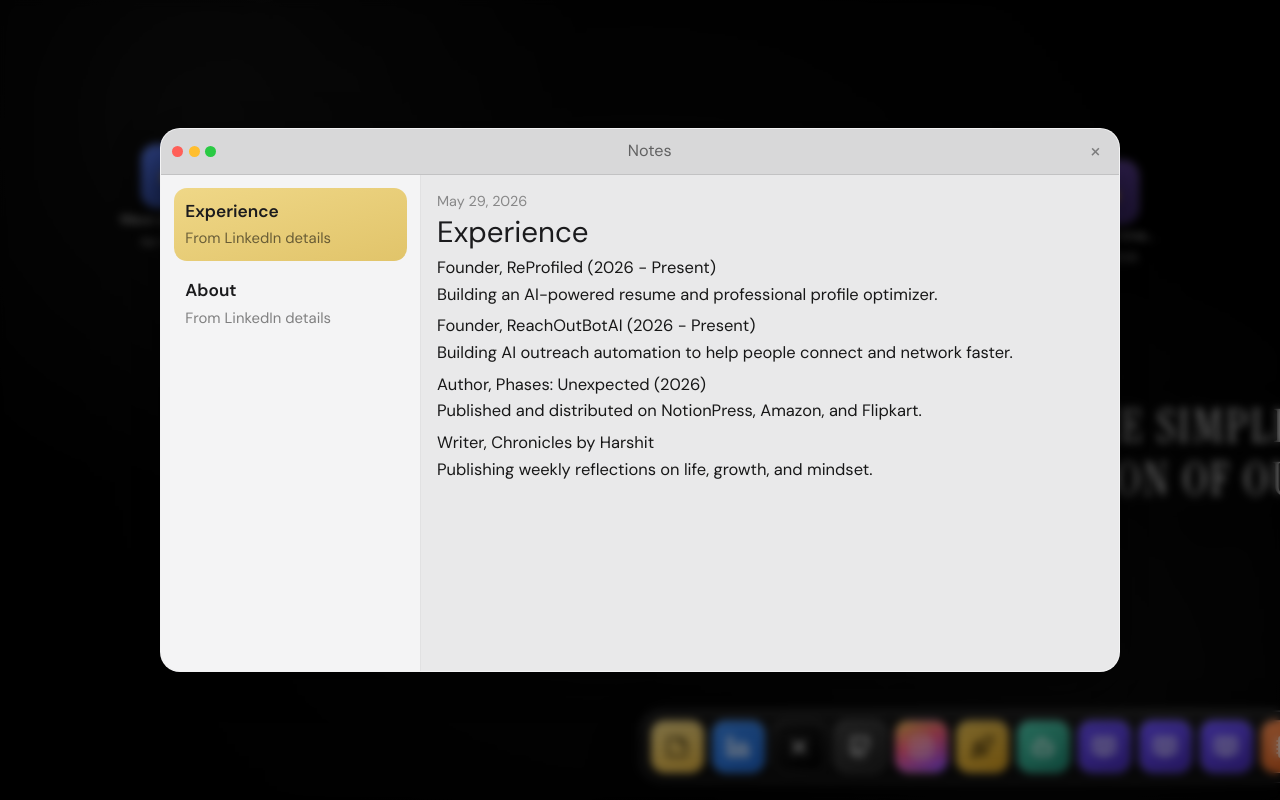
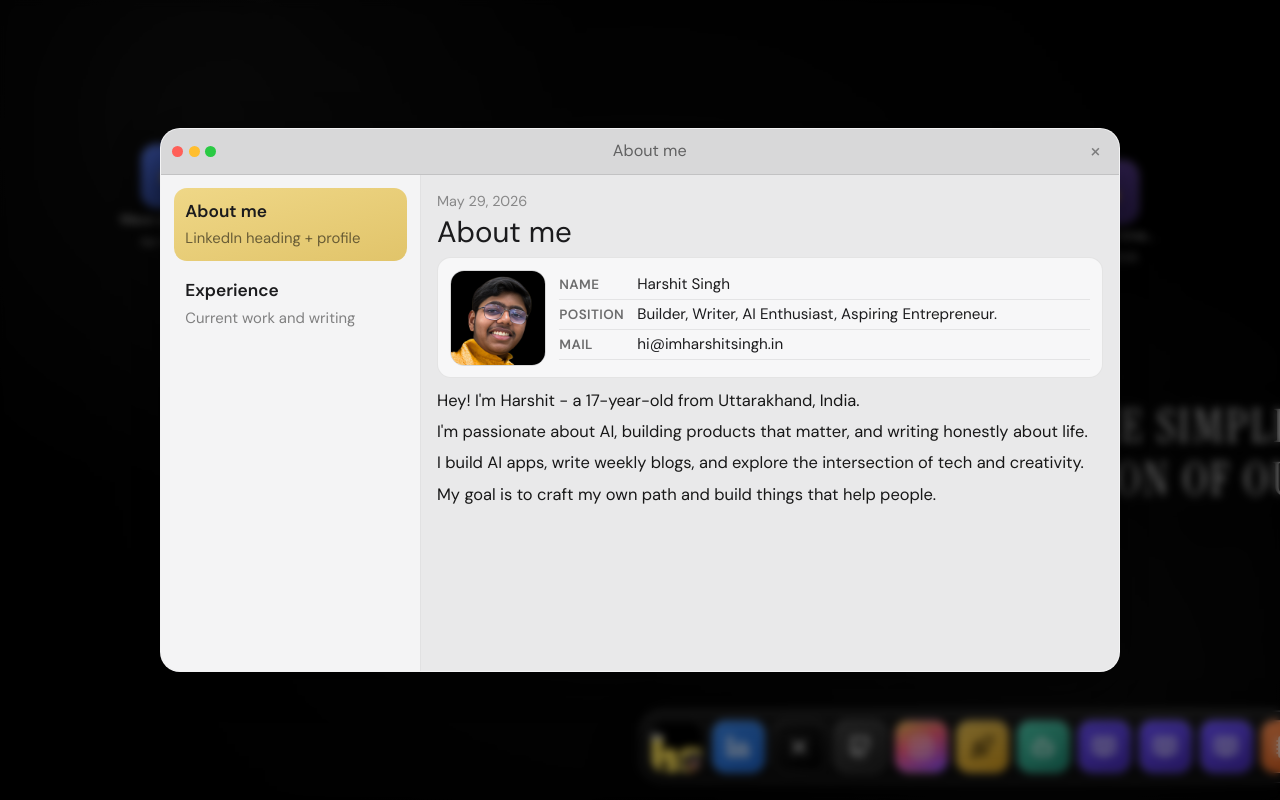
Before and after one commit to devwithharshit/imharshitsingh.in, a Next.js app: page / in a window 1280 px wide. Both pictures are taken after a click on the button "About Me". Built offline with nearby package versions, Linux system fonts and the light colour scheme.

Commit message:
Add draggable blog icons and custom About dock avatar

```diff
--- a/app/globals.css
+++ b/app/globals.css
@@ -123,6 +123,8 @@
   width: 100%;
   max-width: 164px;
   margin: 0 auto;
+  cursor: pointer;
+  user-select: none;
 }
 
 .blog-app-tile {
@@ -236,6 +238,42 @@
 .dock-icon-button:focus-visible {
   outline: 2px solid var(--accent);
   outline-offset: 2px;
+}
+
+.dock-about-button {
+  padding: 0;
+  overflow: hidden;
+  background: #080808;
+}
+
+.dock-about-imhs {
+  position: absolute;
+  inset: 0;
+}
+
+.dock-about-imhs-image {
+  object-fit: cover;
+  object-position: center;
+  transform: scale(1.42);
+  filter: contrast(1.05);
+}
+
+.dock-about-avatar {
+  position: absolute;
+  right: -2px;
+  bottom: -2px;
+  width: 22px;
+  height: 22px;
+  border-radius: 999px;
+  overflow: hidden;
+  border: 1.5px solid rgba(255, 255, 255, 0.9);
+  box-shadow: 0 4px 10px rgba(0, 0, 0, 0.45);
+  z-index: 2;
+}
+
+.dock-about-avatar-image {
+  object-fit: cover;
+  object-position: center top;
 }
 
 .tone-notes {
@@ -427,6 +465,7 @@
   display: flex;
   flex-direction: column;
   gap: 0.28rem;
+  margin-top: 0.72rem;
 }
 
 .notes-lines p {
@@ -435,6 +474,56 @@
   line-height: 1.36;
   color: rgba(0, 0, 0, 0.9);
   white-space: pre-wrap;
+}
+
+.about-profile-card {
+  margin-top: 0.45rem;
+  padding: 0.72rem;
+  border-radius: 14px;
+  border: 1px solid rgba(0, 0, 0, 0.08);
+  background: rgba(255, 255, 255, 0.64);
+}
+
+.about-profile-head {
+  display: flex;
+  gap: 0.86rem;
+  align-items: flex-start;
+}
+
+.about-profile-image-wrap {
+  position: relative;
+  width: 96px;
+  height: 96px;
+  border-radius: 14px;
+  overflow: hidden;
+  border: 1px solid rgba(0, 0, 0, 0.12);
+  flex-shrink: 0;
+}
+
+.about-profile-image {
+  object-fit: cover;
+  object-position: center top;
+}
+
+.about-profile-meta {
+  flex: 1;
+}
+
+.about-profile-meta p {
+  margin: 0;
+  padding: 0.32rem 0;
+  border-bottom: 1px solid rgba(0, 0, 0, 0.08);
+  font-size: 0.95rem;
+  line-height: 1.25;
+}
+
+.about-profile-meta p span {
+  display: inline-block;
+  width: 78px;
+  font-size: 0.84rem;
+  font-weight: 600;
+  letter-spacing: 0.03em;
+  color: rgba(0, 0, 0, 0.56);
 }
 
 @media (min-width: 1024px) {
@@ -451,6 +540,12 @@
     position: absolute;
     pointer-events: auto;
     width: 142px;
+    cursor: grab;
+    touch-action: none;
+  }
+
+  .desktop-blog-app:active {
+    cursor: grabbing;
   }
 
   .blog-app-tile {
@@ -524,6 +619,11 @@
     border-radius: 12px;
   }
 
+  .dock-about-avatar {
+    width: 19px;
+    height: 19px;
+  }
+
   .notes-window {
     height: min(76vh, 680px);
   }
@@ -552,6 +652,24 @@
     font-size: 0.8rem;
   }
 
+  .about-profile-head {
+    flex-direction: column;
+  }
+
+  .about-profile-image-wrap {
+    width: 82px;
+    height: 82px;
+  }
+
+  .about-profile-meta p {
+    font-size: 0.9rem;
+  }
+
+  .about-profile-meta p span {
+    width: 64px;
+    font-size: 0.76rem;
+  }
+
   .notes-content h2 {
     font-size: 1.58rem;
   }
--- a/app/page.tsx
+++ b/app/page.tsx
@@ -1,6 +1,7 @@
 "use client";
 
 import { AnimatePresence, motion } from "framer-motion";
+import Image from "next/image";
 import {
   BookOpenText,
   Bot,
@@ -10,13 +11,13 @@
   Mail,
   NotebookText,
   Rocket,
-  StickyNote,
   X,
   type LucideIcon
 } from "lucide-react";
-import { useState } from "react";
+import { useEffect, useRef, useState } from "react";
 
 interface BlogApp {
+  id: string;
   title: string;
   date: string;
   href: string;
@@ -25,7 +26,7 @@
   delay: number;
 }
 
-type NotesTab = "experience" | "about";
+type InfoTab = "experience" | "about";
 
 interface DockLinkItem {
   type: "link";
@@ -35,19 +36,19 @@
   toneClass: string;
 }
 
-interface DockNotesItem {
-  type: "notes";
+interface DockAboutItem {
+  type: "about";
   label: string;
-  icon: LucideIcon;
-  toneClass: string;
 }
 
-type DockItem = DockLinkItem | DockNotesItem;
+type DockItem = DockAboutItem | DockLinkItem;
 
+const linkedInHeadline = "Builder, Writer, AI Enthusiast, Aspiring Entrepreneur.";
 const blogUrl = "https://harshitsinghofcl.wixsite.com/chronicles-by-h/blog";
 
 const blogApps: BlogApp[] = [
   {
+    id: "wave",
     title: "Wave of change...",
     date: "Apr 24, 2026",
     href: blogUrl,
@@ -56,6 +57,7 @@
     delay: 0.08
   },
   {
+    id: "waste",
     title: "Waste of time...",
     date: "Apr 17, 2026",
     href: blogUrl,
@@ -64,6 +66,7 @@
     delay: 0.14
   },
   {
+    id: "get-up",
     title: "Get up buddy!",
     date: "Apr 10, 2026",
     href: blogUrl,
@@ -72,6 +75,7 @@
     delay: 0.2
   },
   {
+    id: "rat-race",
     title: "The Rat Race...",
     date: "Apr 3, 2026",
     href: blogUrl,
@@ -80,6 +84,7 @@
     delay: 0.26
   },
   {
+    id: "rain",
     title: "Rain rain go away...",
     date: "Mar 20, 2026",
     href: blogUrl,
@@ -88,6 +93,7 @@
     delay: 0.32
   },
   {
+    id: "break",
     title: "After a break...",
     date: "Mar 13, 2026",
     href: blogUrl,
@@ -99,10 +105,8 @@
 
 const dockItems: DockItem[] = [
   {
-    type: "notes",
-    label: "Notes",
-    icon: StickyNote,
-    toneClass: "tone-notes"
+    type: "about",
+    label: "About Me"
   },
   {
     type: "link",
@@ -183,7 +187,7 @@
   }
 ];
 
-const notesData = {
+const infoData = {
   experience: {
     date: "May 29, 2026",
     title: "Experience",
@@ -203,7 +207,7 @@
   },
   about: {
     date: "May 29, 2026",
-    title: "About",
+    title: "About me",
     lines: [
       "Hey! I'm Harshit - a 17-year-old from Uttarakhand, India.",
       "",
@@ -217,8 +221,18 @@
 };
 
 export default function Home() {
-  const [isNotesOpen, setIsNotesOpen] = useState(false);
-  const [activeTab, setActiveTab] = useState<NotesTab>("experience");
+  const [isInfoOpen, setIsInfoOpen] = useState(false);
+  const [activeTab, setActiveTab] = useState<InfoTab>("experience");
+  const [isDesktop, setIsDesktop] = useState(false);
+  const dragConstraintsRef = useRef<HTMLElement | null>(null);
+  const draggedBlogIdRef = useRef<string | null>(null);
+
+  useEffect(() => {
+    const handleResize = () => setIsDesktop(window.innerWidth >= 1024);
+    handleResize();
+    window.addEventListener("resize", handleResize);
+    return () => window.removeEventListener("resize", handleResize);
+  }, []);
 
   return (
     <main className="scene-wrap">
@@ -234,10 +248,10 @@
         VERSION OF OURSELVES!
       </motion.p>
 
-      <section className="desktop-blog-cloud" aria-label="Blog apps">
+      <section ref={dragConstraintsRef} className="desktop-blog-cloud" aria-label="Blog apps">
         {blogApps.map((blog) => (
           <motion.a
-            key={blog.title}
+            key={blog.id}
             href={blog.href}
             target="_blank"
             rel="noopener noreferrer"
@@ -246,6 +260,24 @@
             animate={{ opacity: 1, y: 0 }}
             transition={{ duration: 0.45, delay: blog.delay }}
             whileHover={{ y: -5, scale: 1.04 }}
+            drag={isDesktop}
+            dragConstraints={dragConstraintsRef}
+            dragElastic={0.08}
+            dragMomentum={false}
+            whileDrag={{ scale: 1.08, cursor: "grabbing", zIndex: 120 }}
+            onDragStart={() => {
+              draggedBlogIdRef.current = blog.id;
+            }}
+            onDragEnd={() => {
+              setTimeout(() => {
+                draggedBlogIdRef.current = null;
+              }, 0);
+            }}
+            onClick={(event) => {
+              if (draggedBlogIdRef.current === blog.id) {
+                event.preventDefault();
+              }
+            }}
           >
             <div className={`blog-app-tile ${blog.imageClass}`}>
               <span>✍️</span>
@@ -263,25 +295,30 @@
         transition={{ duration: 0.7, delay: 0.2 }}
       >
         {dockItems.map((item) => {
-          const Icon = item.icon;
-
-          if (item.type === "notes") {
+          if (item.type === "about") {
             return (
               <button
                 key={item.label}
                 type="button"
-                className={`dock-icon-button ${item.toneClass}`}
+                className="dock-icon-button dock-about-button"
                 onClick={() => {
-                  setActiveTab("experience");
-                  setIsNotesOpen(true);
+                  setActiveTab("about");
+                  setIsInfoOpen(true);
                 }}
                 aria-label={item.label}
                 title={item.label}
               >
-                <Icon className="h-6 w-6" />
+                <span className="dock-about-imhs" aria-hidden="true">
+                  <Image src="/dock-imhs.png" alt="" fill sizes="53px" className="dock-about-imhs-image" />
+                </span>
+                <span className="dock-about-avatar" aria-hidden="true">
+                  <Image src="/dock-profile.png" alt="" fill sizes="24px" className="dock-about-avatar-image" />
+                </span>
               </button>
             );
           }
+
+          const Icon = item.icon;
 
           return (
             <a
@@ -300,13 +337,13 @@
       </motion.nav>
 
       <AnimatePresence>
-        {isNotesOpen ? (
+        {isInfoOpen ? (
           <motion.section
             initial={{ opacity: 0 }}
             animate={{ opacity: 1 }}
             exit={{ opacity: 0 }}
             className="notes-overlay"
-            onClick={() => setIsNotesOpen(false)}
+            onClick={() => setIsInfoOpen(false)}
           >
             <motion.article
               initial={{ opacity: 0, y: 18, scale: 0.98 }}
@@ -322,12 +359,12 @@
                   <span />
                   <span />
                 </div>
-                <p>Notes</p>
+                <p>About me</p>
                 <button
                   type="button"
                   className="notes-close"
-                  onClick={() => setIsNotesOpen(false)}
-                  aria-label="Close notes"
+                  onClick={() => setIsInfoOpen(false)}
+                  aria-label="Close window"
                 >
                   ×
                 </button>
@@ -337,27 +374,58 @@
                 <aside className="notes-sidebar">
                   <button
                     type="button"
+                    onClick={() => setActiveTab("about")}
+                    className={activeTab === "about" ? "note-tab active" : "note-tab"}
+                  >
+                    <strong>About me</strong>
+                    <span>LinkedIn heading + profile</span>
+                  </button>
+                  <button
+                    type="button"
                     onClick={() => setActiveTab("experience")}
                     className={activeTab === "experience" ? "note-tab active" : "note-tab"}
                   >
                     <strong>Experience</strong>
-                    <span>From LinkedIn details</span>
-                  </button>
-                  <button
-                    type="button"
-                    onClick={() => setActiveTab("about")}
-                    className={activeTab === "about" ? "note-tab active" : "note-tab"}
-                  >
-                    <strong>About</strong>
-                    <span>From LinkedIn details</span>
+                    <span>Current work and writing</span>
                   </button>
                 </aside>
 
                 <section className="notes-content">
-                  <p className="notes-date">{notesData[activeTab].date}</p>
-                  <h2>{notesData[activeTab].title}</h2>
+                  <p className="notes-date">{infoData[activeTab].date}</p>
+                  <h2>{infoData[activeTab].title}</h2>
+
+                  {activeTab === "about" ? (
+                    <article className="about-profile-card">
+                      <div className="about-profile-head">
+                        <div className="about-profile-image-wrap">
+                          <Image
+                            src="/dock-profile.png"
+                            alt="Harshit Singh"
+                            fill
+                            sizes="96px"
+                            className="about-profile-image"
+                          />
+                        </div>
+                        <div className="about-profile-meta">
+                          <p>
+                            <span>NAME</span>
+                            Harshit Singh
+                          </p>
+                          <p>
+                            <span>POSITION</span>
+                            {linkedInHeadline}
+                          </p>
+                          <p>
+                            <span>MAIL</span>
+                            hi@imharshitsingh.in
+                          </p>
+                        </div>
+                      </div>
+                    </article>
+                  ) : null}
+
                   <div className="notes-lines">
-                    {notesData[activeTab].lines.map((line, index) => (
+                    {infoData[activeTab].lines.map((line, index) => (
                       <p key={`${line}-${index}`}>{line}</p>
                     ))}
                   </div>
```
Also changed, not shown: public/dock-imhs.png (added), public/dock-profile.png (added), 6 other files (tests, documents, lock files or other folders).
